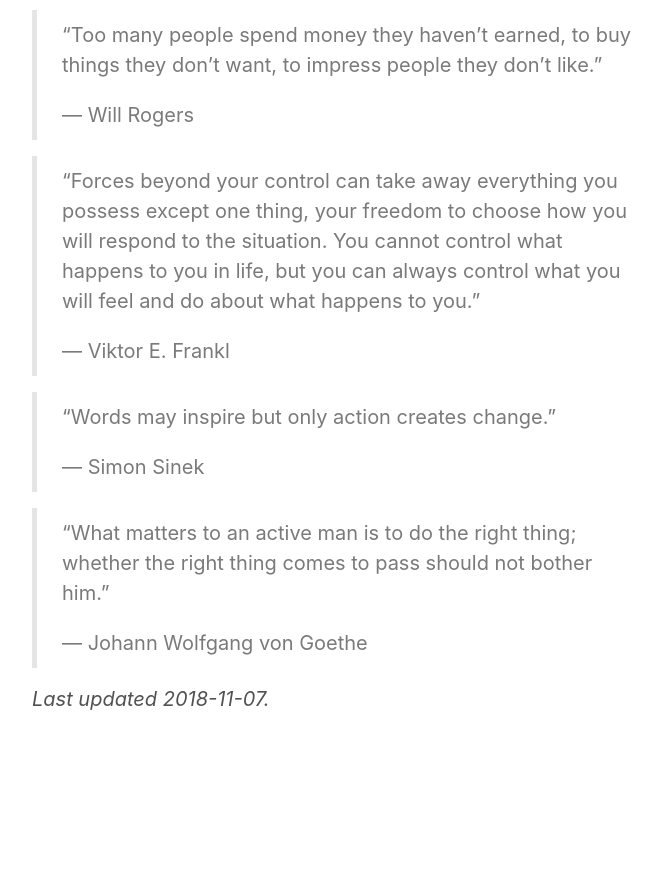
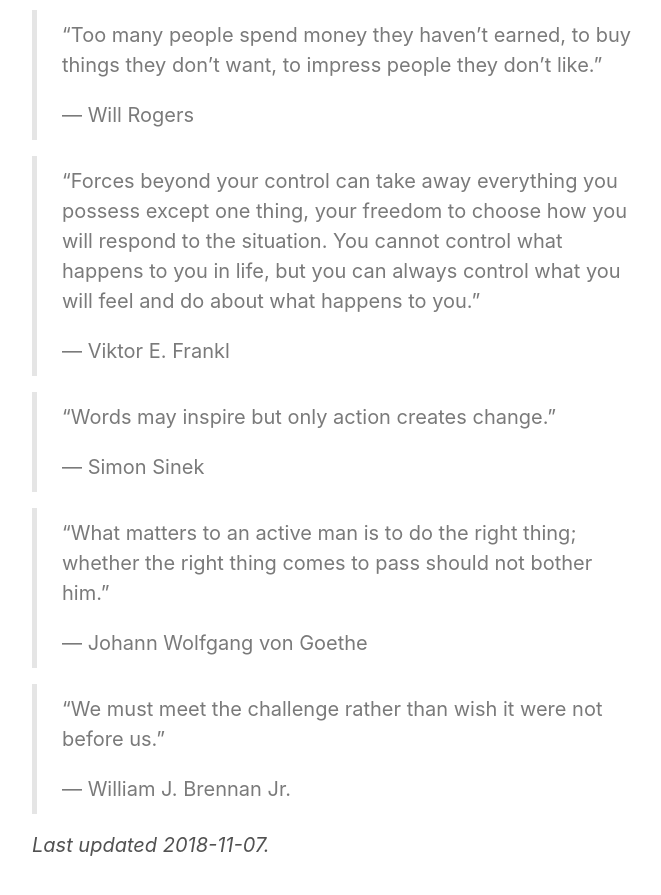
Before and after one commit to teejayen/teejayen.github.io, a Jekyll site: the page built from quotes.md, in a window 1280 px wide and 900 px high, scrolled down 3791 px. Shown: the top 895 px of the window, without its empty margins (258-919 px from the left). Built offline with Jekyll 4.4.1, drawn with Linux system fonts in a browser that asks for light colours; before the commit the page ends 4545 px from its top, so only the background shows below that.

Commit message:
added new quote

```diff
--- a/quotes.md
+++ b/quotes.md
@@ -125,4 +125,8 @@ The power of words never fails to inspire. Collected as I read them: some short,
 >
 >— Johann Wolfgang von Goethe
 
+>"We must meet the challenge rather than wish it were not before us."
+>
+>— William J. Brennan Jr.
+
 *Last updated 2018-11-07.*
```
